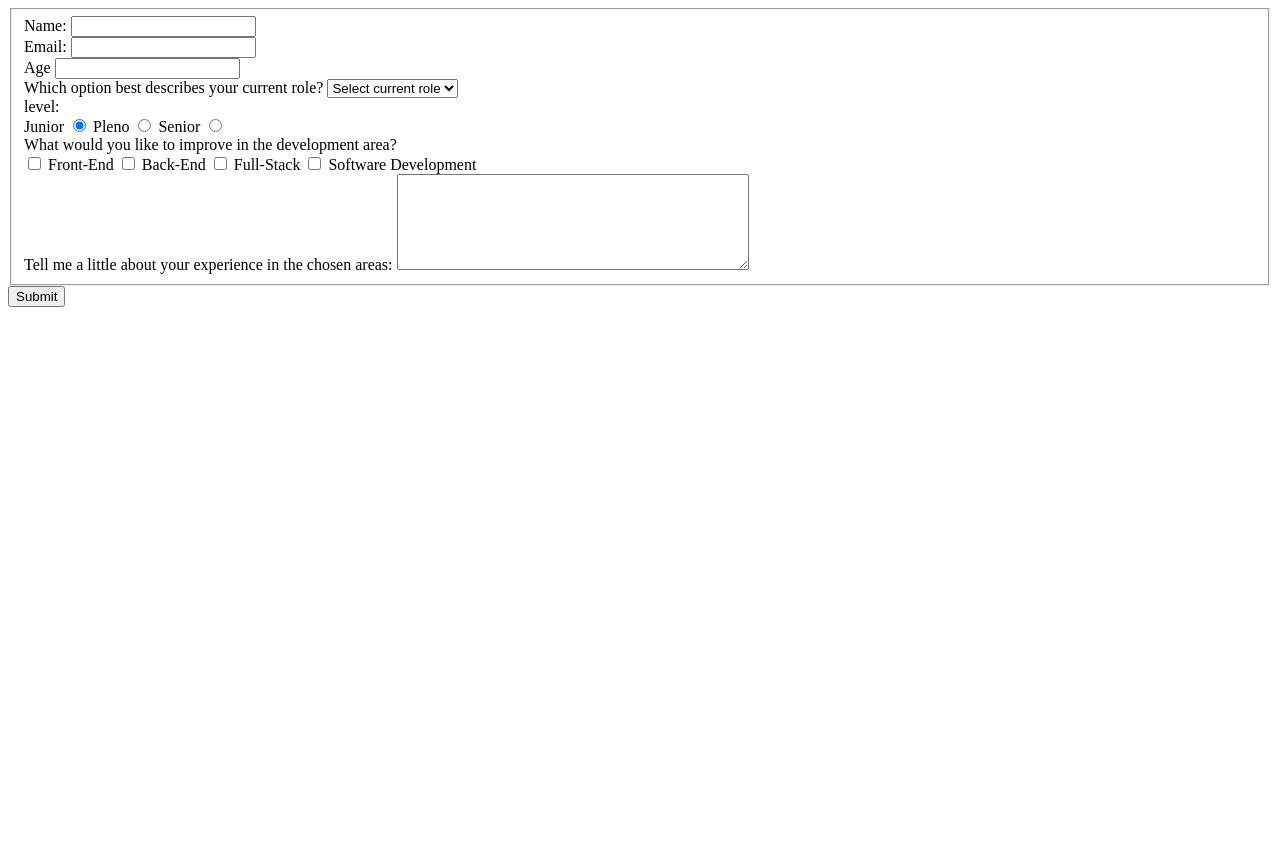
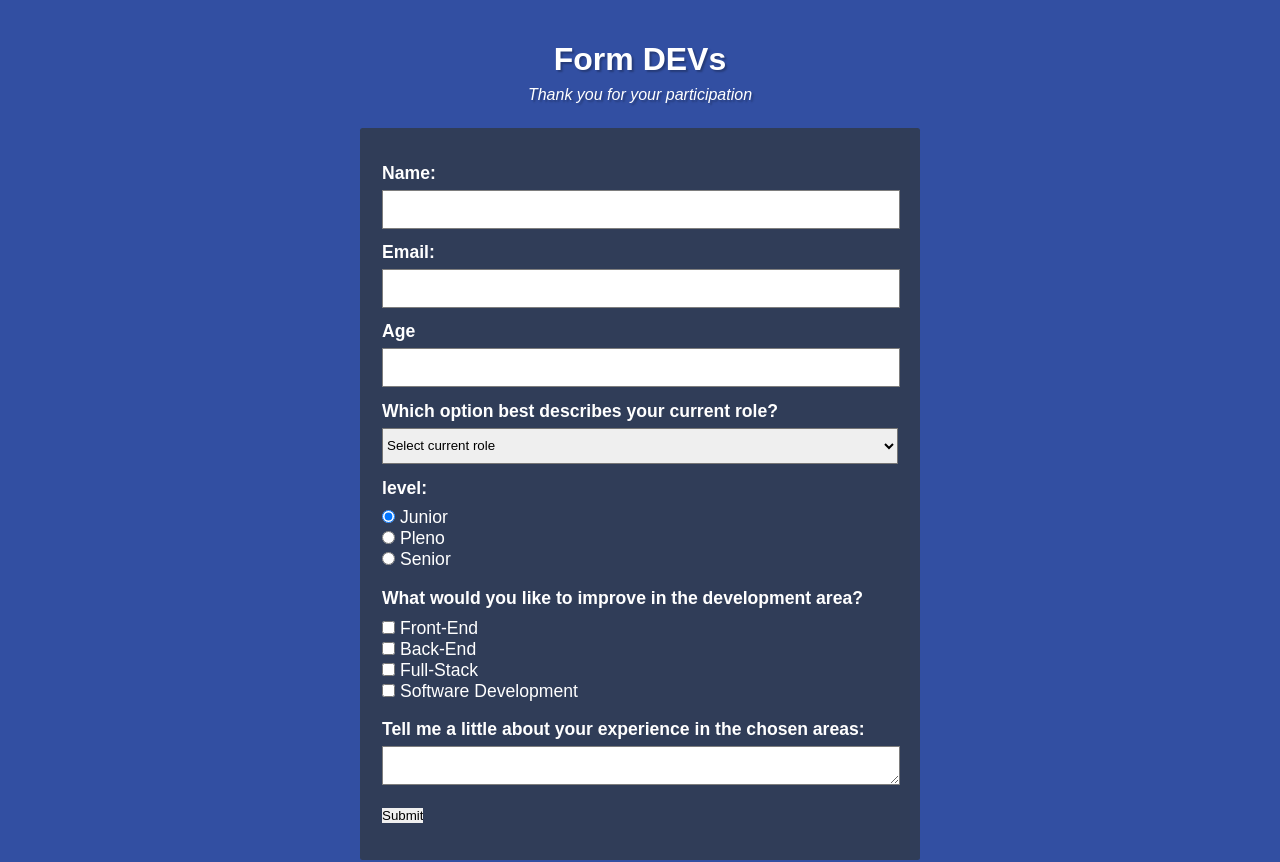
Before and after one commit to alefalves4867/projects, a plain HTML site: page search form/index.html in a window 1280 px wide. Before the commit the page ends 800 px from the top, so only its background shows below. Drawn offline with Linux system fonts and the light colour scheme.

Commit message:
css is almost done

```diff
--- /dev/null
+++ b/search form/css/style.css
@@ -0,0 +1,87 @@
+@charset "UTF-8";
+
+*{
+    margin: 0;
+    padding: 0;
+    border: none;
+}
+/*
+    --color1: #324FA2;
+    --color2: #323A4E;
+    --color3: #2F3329;*/
+:root {
+    --color1: #324FA2;
+    --color2: #323A4E;
+    --color3: #2f33299a;
+
+}
+
+.lbl {
+    display: block;
+}
+
+body {
+    background-color: var(--color1);
+}
+
+main {
+    color: white;
+    text-align: center;
+    font-family: sans-serif;
+    display: flex;
+    justify-content: center;
+}
+
+#title {
+    height: 8em;
+    display: flex;
+    align-items: center;
+    justify-content: center;
+    flex-direction: column;
+}
+#title > h1 {
+    margin-top: 0.5em;
+    font-size: 2em;
+    text-shadow: 2px 2px 2px #00000042;
+}
+
+#title > p {
+    margin-top: 0.5em;
+    font-size: 1em;
+    font-style: italic;
+    text-shadow: 2px 2px 2px #00000042;
+
+}
+
+#formK {
+    width: 35em;
+
+}
+
+fieldset {
+    background-color: var(--color3);
+    text-align: left;
+    padding: 2em 1.25em 2em 1.25em;
+    font-size: 1.1em;
+    border-radius: 2.5px;
+    margin-bottom: 2px;
+}
+
+#name, #email, #age, #role, #experience {
+    margin: 0.45em 0em 1em 0em;
+    width: 100%;
+    height: 2.3rem;
+    border: 1px solid rgba(0, 0, 0, 0.507);
+}
+
+#boher {
+    display: flex;
+    flex-direction: column;
+    margin: .5em 0em 1em 0em;
+}
+
+#improve {
+    display: flex;
+    flex-direction: column;
+    margin: .5em 0em 1em 0em;
+}
--- a/search form/index.html
+++ b/search form/index.html
@@ -4,31 +4,36 @@
     <meta charset="UTF-8">
     <meta name="viewport" content="width=device-width, initial-scale=1.0">
     <title>Dev Form</title>
+    <link rel="stylesheet" href="css/style.css">
 </head>
 <body>
     <header>
 
     </header>
     <main>
-        <section>
+        <section id="formK">
+            <div id="title">
+                <h1>Form DEVs</h1>
+                <p>Thank you for your participation</p>
+            </div>
             <form action="#" method="post">
                 <fieldset>
                     <div>
-                        <label for="name">Name:</label>
+                        <label for="name" class="lbl"><strong>Name:</strong></label>
                         <input type="text" name="name" id="name" required>
                     </div>
                     <div>
-                        <label for="email">Email:</label>
+                        <label for="email" class="lbl"><strong>Email:</strong></label>
                         <input type="email" name="email" id="email" required>
                     </div>
                     <div>
-                        <label for="age">Age</label>
-                        <input type="text" name="age" id="age" required>
+                        <label for="age" class="lbl"><strong>Age</strong></label>
+                        <input type="number" name="age" id="age" required>
                     </div>
                     <div>
-                        <label for="role">Which option best describes your current role?</label>
+                        <label for="role" class="lbl"><strong>Which option best describes your current role?</strong></label>
                         <select name="role" id="role" required>
-                            <option selected disabled>Select current role</option>
+                            <option selected disabled><strong>Select current role</strong></option>
                             <option value="Student">Student</option>
                             <option value="FullTimeJob">Full Time Job</option>
                             <option value="FullTimeLearner">Full Time Learner</option>
@@ -37,38 +42,56 @@
                         </select>
                     </div>
                     <div>
-                        <label for="boher">level:</label>
+                        <label for="boher" class="lbl"><strong>level:</strong></label>
                         <div id="boher">
+
+                            <div>
+                                <input type="radio" name="level" checked value="Junior" id="Junior">
                                 <label for="Junior">Junior</label>
-                            <input type="radio" name="level" checked value="Junior" id="Junior">
+                            </div>
+
+                            <div>
+                                <input type="radio" name="level" value="Pleno" id="Pleno">
                                 <label for="Pleno">Pleno</label>
-                            <input type="radio" name="level" value="Pleno" id="Pleno">
+                            </div>
+
+                            <div>
+                                <input type="radio" name="level" value="Senior" id="Senior">
                                 <label for="Senior">Senior</label>
-                            <input type="radio" name="level" value="Senior" id="Senior">
+                            </div>
                         </div>
                     </div>
 
                     <div>
-                        <label for="improve">What would you like to improve in the development area?</label>
-                        <div id="immprove">
+                        <label for="improve" class="lbl"><strong>What would you like to improve in the development area?</strong></label>
+                        <div id="improve">
+                            <div>
                                 <input type="checkbox" id="tech1" name="tech1" value="tech1">
                                 <label for="tech1">Front-End</label>
+                            </div>
+                            <div>
                                 <input type="checkbox" id="tech2" name="tech2" value="tech2">
                                 <label for="tech2">Back-End</label>
+                            </div>
+                            <div>
                                 <input type="checkbox" id="tech1" name="tech" value="tech3">
                                 <label for="tech3">Full-Stack</label>
+                            </div>
+                            <div>
                                 <input type="checkbox" id="tech4" name="tech4" value="tech4">
                                 <label for="tech4">Software Development</label>
+                            </div>
                         </div>
 
                     </div>
                     <div>
-                        <label for="tell">Tell me a little about your experience in the chosen areas:</label>
-                        <textarea name="experience" id="experience" cols="30" rows="6" style="width: 26em;"></textarea>
+                        <label for="tell" class="lbl"><strong>Tell me a little about your experience in the chosen areas:</strong></label>
+                        <textarea name="experience" id="experience" cols="30" rows="6" ></textarea>
                     </div>
+                    <input type="submit" value="Submit">
                 </fieldset>
 
-                <input type="submit" value="Submit">
+
             </form>
         </section>
     </main>
```
Lines whose indentation alone changed are shown as unchanged.
